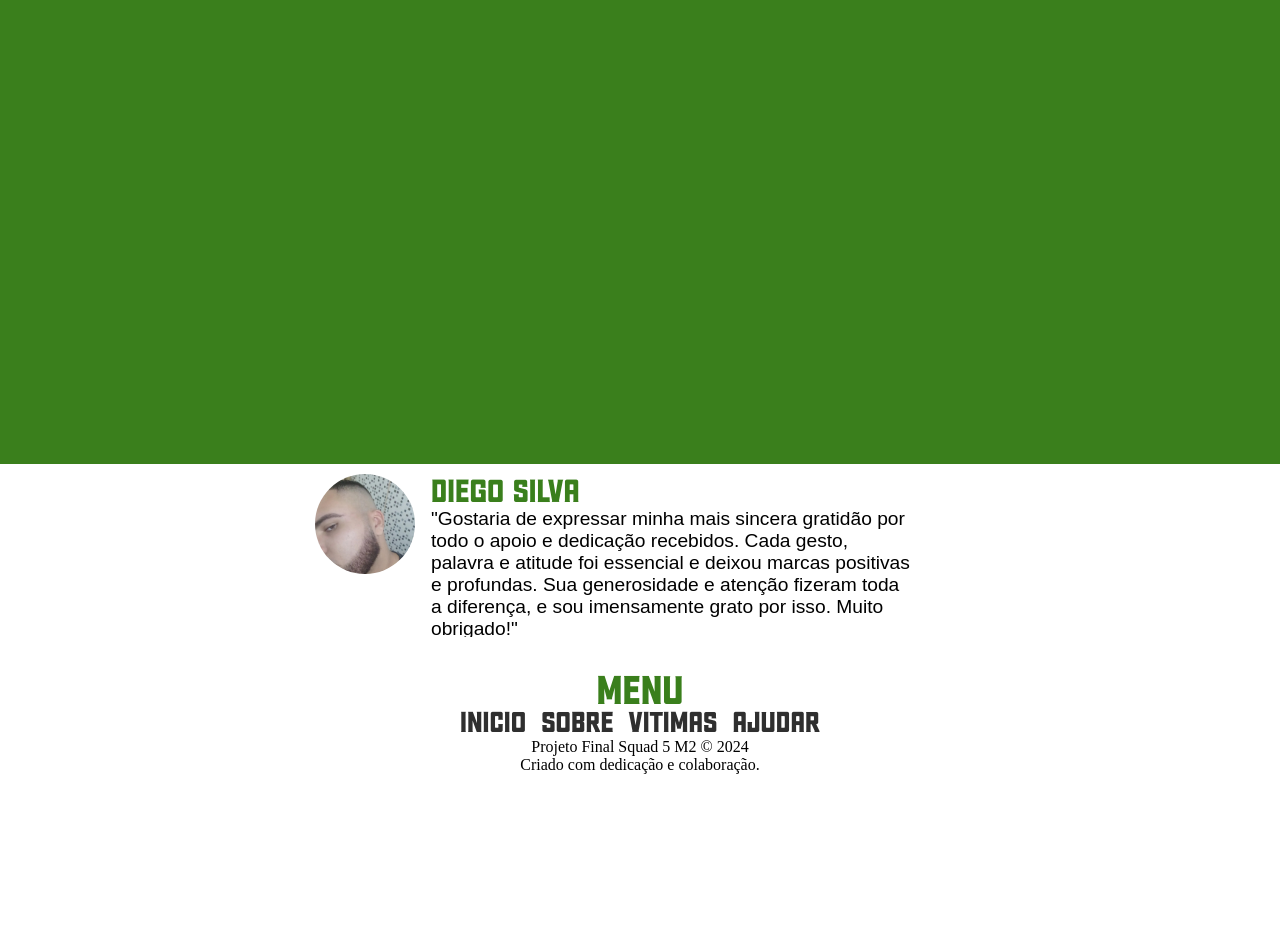
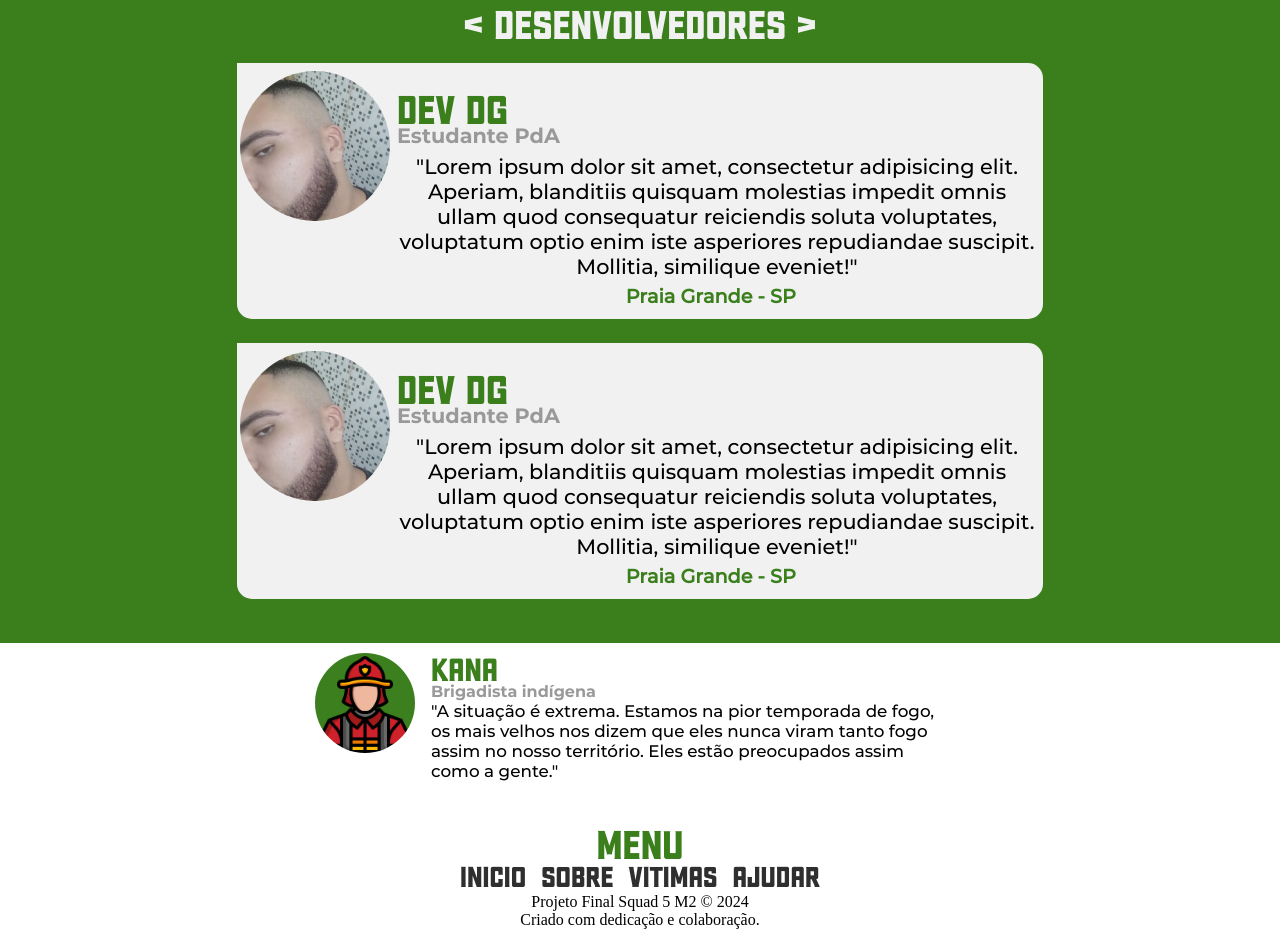
Before and after one commit to xXTHUND3RXx/Projeto-final-m2, a plain HTML site: page inicio.html in a window 1280 px wide. Shown: the part 1060-1999 px from the top of the page. Before the commit the page ends 1844 px from the top, so only its background shows below. Drawn offline with Linux system fonts and the light colour scheme.

Commit message:
:construction: build: Criando components da inicio.html e implementação de sistema na sobre.html

```diff
--- a/inicio.html
+++ b/inicio.html
@@ -27,14 +27,6 @@
             <p>Olá, somos o Squad 5 e estamos desenvolvendo um projeto para o Hackathon, focado na conscientização sobre as queimadas no Brasil. Nosso objetivo é alertar a população sobre os riscos e impactos das queimadas, abordando suas consequências ambientais, sociais e econômicas. Queremos promover a reflexão e incentivar ações para a preservação do meio ambiente e a prevenção desse problema que afeta a todos.
             </p>
         </div>
-        <button>
-            <div id="button-container">
-                <a href=""></a>
-                        </button>
-
-                        <button>
-                <a href=""></a>
-                        </button>
             </div>
     </section>
     <section id="container-2">
@@ -45,34 +37,77 @@
         </div>
     </section>
     <section id="container-3">
+        <h2 class="title"> < Desenvolvedores > </h2>
+        <div id="devs-container">
+            <div class="dev">
+                <div class="photo-dev">
+                    <img src="./public/images/Dg.jpg" alt="">
+                </div>
+                <div class="texts-dev">
+                <h1> Dev Dg</h1>
+                <h2> Estudante PdA </h2>
+                <p>"Lorem ipsum dolor sit amet, consectetur adipisicing elit. Aperiam, blanditiis quisquam molestias impedit omnis ullam quod consequatur reiciendis soluta voluptates, voluptatum optio enim iste asperiores repudiandae suscipit. Mollitia, similique eveniet!"</p>
+                <h3> Praia Grande - SP </h3>
+                </div>
+            </div>
+        </div>
+        <div id="devs-container">
+            <div class="dev">
+                <div class="photo-dev">
+                    <img src="./public/images/Dg.jpg" alt="">
+                </div>
+                <div class="texts-dev">
+                <h1> Dev Dg</h1>
+                <h2> Estudante PdA </h2>
+                <p>"Lorem ipsum dolor sit amet, consectetur adipisicing elit. Aperiam, blanditiis quisquam molestias impedit omnis ullam quod consequatur reiciendis soluta voluptates, voluptatum optio enim iste asperiores repudiandae suscipit. Mollitia, similique eveniet!"</p>
+                <h3> Praia Grande - SP </h3>
+                </div>
+            </div>
+        </div>
     </section>
 </main>
 <footer>
     <div id="container-reviews">
         <div class="review">
             <div class="photo-review">
-                <img src="./public/images/Dg.jpg" alt="">
+                <img src="./public/images/icon.jpg" alt="">
             </div>
             <div class="text-review">
                 <div class="name-review">
-                    <h2>Diego Silva</h2>
+                    <h2>Kanã</h2>
                 </div>
+                <h3> Brigadista indígena </h3>
                 <div class="description-review">
-                    "Gostaria de expressar minha mais sincera gratidão por todo o apoio e dedicação recebidos. Cada gesto, palavra e atitude foi essencial e deixou marcas positivas e profundas. Sua generosidade e atenção fizeram toda a diferença, e sou imensamente grato por isso. Muito obrigado!"
+                    "A situação é extrema. Estamos na pior temporada de fogo, os mais velhos nos dizem que eles nunca viram tanto fogo assim no nosso território. Eles estão preocupados assim como a gente."
                 </div>
             </div>
         </div>
 
         <div class="review">
             <div class="photo-review">
-                <img src="./public/images/Dg.jpg" alt="">
+                <img src="./public/images/icon.jpg" alt="">
             </div>
             <div class="text-review">
                 <div class="name-review">
-                    <h2>Pica-pau</h2>
+                    <h2>Anielle Faccin</h2>
                 </div>
+                <h3>  Supervisora Brigadista </h3>
                 <div class="description-review">
-                    "Gostaria de expressar minha mais sincera gratidão por todo o apoio e dedicação recebidos. Cada gesto, palavra e atitude foi essencial e deixou marcas positivas e profundas. Sua generosidade e atenção fizeram toda a diferença, e sou imensamente grato por isso. Muito obrigado!"
+                    "A ordem foi para bater em retirada. Do meio para o final (da linha), a gente conseguiu. Só que tinha um grupo mais a frente, e eles ficaram em situação de perigo"
+                </div>
+            </div>
+        </div>
+        <div class="review">
+            <div class="photo-review">
+                <img src="./public/images/icon.jpg" alt="">
+            </div>
+            <div class="text-review">
+                <div class="name-review">
+                    <h2>Kanã</h2>
+                </div>
+                <h3> Brigadista indígena </h3>
+                <div class="description-review">
+                    "A situação é extrema. Estamos na pior temporada de fogo, os mais velhos nos dizem que eles nunca viram tanto fogo assim no nosso território. Eles estão preocupados assim como a gente."
                 </div>
             </div>
         </div>
--- /dev/null
+++ b/src/js/scrollReveal.js
@@ -0,0 +1 @@
+ScrollReveal({reset: true}).reveal('.animate-on-scroll', {duration: 1500});
--- a/src/styles/Sobre.css
+++ b/src/styles/Sobre.css
@@ -1,10 +1,3 @@
-body {
-    font-family: 'Arial', sans-serif;
-    line-height: 1.6;
-    font-size: 16px; /* Base */
-    margin: 0;
-    padding: 0;
-}
 
 #text1 {
     background-color: var(--bk-green);
@@ -16,22 +9,17 @@ body {
     font-family: "Uniform";
     font-size: 4.2rem;
     font-weight: bold;
-    margin-bottom: -1rem;
+    margin-bottom: 0rem;
 }
 
 #text1 p {
     font-family: "Mont Bold";
-    font-size: 1.7rem;
+    font-size: 1.5rem;
     text-align: start;
 
 }
 
-.nav-links {
-    display: flex;
-    flex-direction: column;
-    padding-top: 0rem;
-    gap: 0px;
-}
+
 
 button {
     display: block;
@@ -92,7 +80,7 @@ button:hover {
 
 }
 
-.imag{
+.image-normal{
     width: 80%;
     height: 32rem;
 }
@@ -100,7 +88,7 @@ button:hover {
 #description {
     font-family: "Mont Bold";
     font-size: 2rem;
-    color: #f1f1f1;
+    color: var(--text-2);
     text-align: center;
     margin-bottom: 10px;
     width: 90%;
@@ -141,12 +129,6 @@ button:hover {
     color: var(--text-2);
 }
 
-#text1 h2 {
-    display: flex;
-    justify-content: center;
-    color: #f1f1f1;
-    font-family: "Uniform";
-}
 #text2 h2 {
     display: flex;
     font-size: 2rem;
@@ -158,7 +140,7 @@ button:hover {
     display: none;
 }
 @media (max-width: 468px) {
-    .imag{
+    .image-normal{
         display: none;
         width: 70%;
         height: 32rem;
--- a/src/styles/global.css
+++ b/src/styles/global.css
@@ -6,36 +6,35 @@
 
 @font-face {
     font-family: "Mont Bold";
-    /*paragrafos destaques*/
-    src: url("/src/font/Montserrat-Bold.ttf") format("ttf");
+    /*parágrafos destaques*/
+    src: url("/src/font/Montserrat-Bold.ttf") format("truetype");
     font-weight: normal;
     font-style: normal;
 }
 
 @font-face {
     font-family: "Mont Regular";
-    /*paragrafos menores*/
-    src: url("/src/font/Montserrat-Regular.ttf") format("ttf");
+    /*parágrafos menores*/
+    src: url("/src/font/Montserrat-Regular.ttf") format("truetype");
     font-weight: normal;
     font-style: normal;
 }
 
 @font-face {
     font-family: "Mont Medium";
-    /*paragrafos*/
-    src: url("/src/font/Montserrat-Medium.ttf") format("ttf");
+    /*parágrafos*/
+    src: url("/src/font/Montserrat-Medium.ttf") format("truetype");
     font-weight: normal;
     font-style: normal;
 }
 
 @font-face {
     font-family: "Uniform";
-    /*titulo importante*/
+    /*título importante*/
     src: url("/src/font/UniformBold.otf") format("opentype");
     font-weight: normal;
     font-style: normal;
 }
-
 :root {
 
     /* Cores plano de fundo */
@@ -45,6 +44,7 @@
     /*Cores texto*/
     --text-1: #3a7f1c;
     --text-2: #f1f1f1;
+    --text-3: #999999;
 
     /*Cores elementos*/
     --element-red: #ea2e26;
@@ -60,7 +60,7 @@ footer {
     flex-direction: column;
     background-color: transparent;
     width: 100%;
-    height: 18rem;
+    height: 18.5rem;
     gap: 4rem;
 }
 
@@ -169,6 +169,14 @@ footer {
     flex-direction: column;
     justify-content: center;
 }
+.text-review h3{
+    font-family: "Mont Bold";
+    color: var(--text-3);
+    position: relative;
+    top: -0.3rem;
+    font-size: 1rem;
+    margin-bottom: -0.3rem;
+}
 
 .name-review h2 {
     font-family: "Uniform";
@@ -178,7 +186,7 @@ footer {
 
 .description-review {
     font-family: "Mont Medium", sans-serif;
-    font-size: 1.2rem;
+    font-size: 1.05rem;
     color: var(--black);
     width: 45ch;
 }
@@ -229,7 +237,7 @@ footer {
 } */
 @media (min-width: 1920px) { /* Pc*/
     footer{
-        height: 18rem;
+        height: 18.5rem;
     }
 }
 
@@ -237,7 +245,7 @@ footer {
 
     footer{
         width: 100%;
-        height: 20rem;
+        height: 18.5rem;
         gap: 0rem; /* Reduz o espaçamento */
         padding: 10px;
     }
@@ -284,11 +292,6 @@ footer {
 
     #nav-container h1{
         font-size: 2.5rem; /* Ajusta o tamanho do título */
-    }
-    #nav-container {
-        width: 90%; /* Adapta o container à largura da tela */
-        height: auto;
-        justify-content: center;
     }
 
     .nav-links a {
@@ -359,7 +362,7 @@ footer {
     #nav-container p{
         display: flex;
         flex-direction: row;
-        width: 400px;
+        width: 380px;
         position: relative;
         right: 8.5rem;
     }
--- a/src/styles/inicio.css
+++ b/src/styles/inicio.css
@@ -15,9 +15,10 @@
     flex-direction: column;
 }
 
+
 #text-container-1 p{
     margin-top: 5px;
-    width: 70ch;
+    width: 60ch;
     font-size: 30px;
     color: var(--text-2);
     font-family: "Mont Medium";
@@ -74,7 +75,8 @@
 
 #text-container-2 p{
     font-family: "Mont Bold";
-    font-size: 1.5rem;
+    font-size: 1.2rem;
+    width: 40ch;
     text-align: center;
     color: var(--black);
 }
@@ -82,8 +84,71 @@
     display: flex;
     align-items: center;
     background-color: var(--bk-green);
-    height: 30rem;
+    height: auto;
     width: 100%;
+    flex-direction: column;
     text-align: center;
     position: relative;
+    padding: 20px;
 }
+
+.title{
+    font-family: "Uniform";
+    color: var(--text-2);
+    font-size: 2.5rem;
+    margin-bottom: 1rem;
+}
+
+#devs-container{
+    display: flex;
+    margin-bottom: 1.5rem;
+    background-color: var(--bk-whiteice);
+    width: 65%;
+    height: 16rem;
+    border-radius: 0px 15px 15px 15px;
+}
+.photo-dev img{
+    position: relative;
+    top: 0.5rem;
+    right: 15rem;
+    width: 150px;
+    height: 150px;
+    object-fit: cover;
+    border-radius: 50%;
+    margin-right: 5px;
+}
+.texts-dev{
+    display: flex;
+    align-items: flex-start;
+    width: 80ch;
+    position: relative;
+    top: -8rem;
+    left: 10rem;
+    flex-direction: column;
+    height: auto;
+}
+.texts-dev h1{
+    font-family: "Uniform";
+    color: var(--text-1);
+    font-size: 2.5rem;
+    margin-bottom: -0.6rem;
+}
+.texts-dev h2{
+    font-family: "Mont Bold";
+    color: var(--text-3);
+    font-size: 1.3rem;
+    margin-bottom: 0.4rem;
+}
+.texts-dev h3{
+    font-family: "Mont Medium";
+    color: var(--text-1);
+    font-size: 1.2rem;
+    position: relative;
+    left: 14.3rem;
+}
+.texts-dev p{
+    font-family: "Mont Medium";
+    color: var(--black);
+    font-size: 1.3rem;
+    margin-bottom: 0.3rem;
+}
```
Also changed, not shown: Sobre.html (+14 -10 lines), src/js/Suport.js (+11 -0 lines), public/images/icon.jpg (added), public/images/queimada-responsive.jpg (added), 6 other files.
